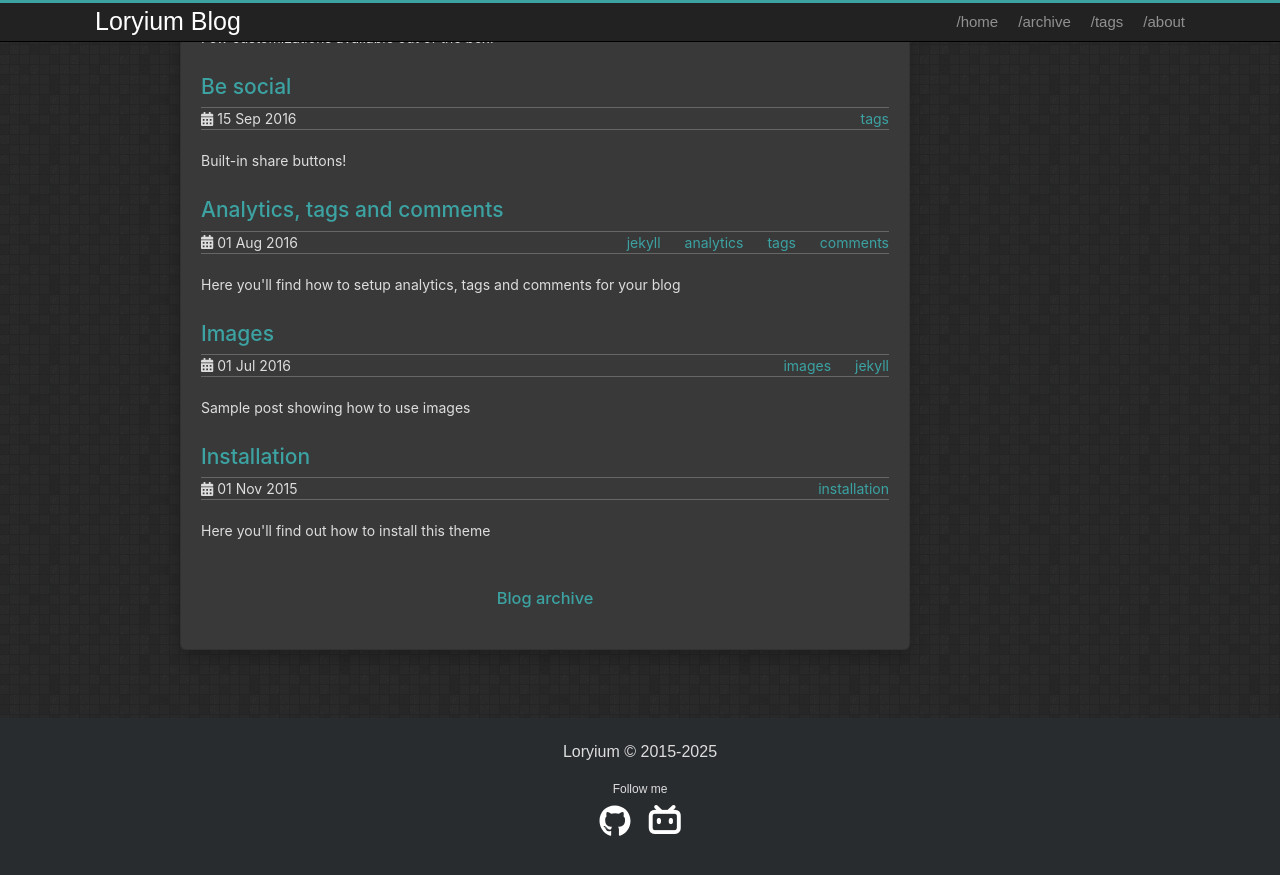
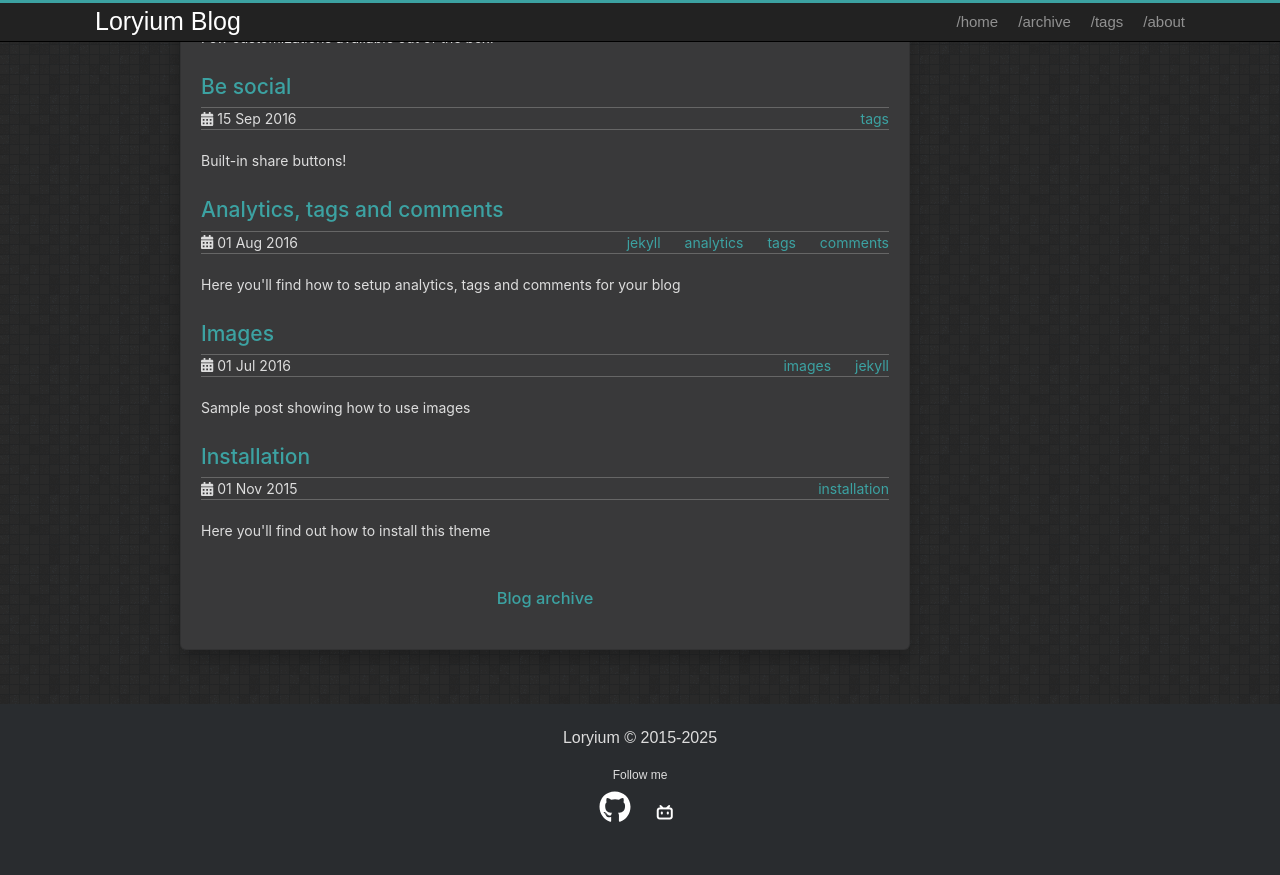
Before and after one commit to Loryium/loryium.github.io, a Jekyll site: the page built from index.html, in a window 1280 px wide and 900 px high, scrolled down 776 px. Shown: the top 875 px of the window. Built offline with Jekyll 4.4.1, drawn with Linux system fonts in a browser that asks for light colours; nearby versions of some CDN libraries; library files that are not in the unit come from our copies; the list of posts is cut into pages by our own code.

Commit message:
Update social.html

```diff
--- a/_includes/social.html
+++ b/_includes/social.html
@@ -40,7 +40,7 @@
 
   {% if site.social.bilibili %}
   <li>
-    <a title="{{ site.social.bilibili }} on Bilibili" href="https://space.bilibili.com/{{ site.social.bilibili }}" target="_blank"><i class="fa-brands fa-bilibili fa-2x"></i></a>
+    <a title="{{ site.social.bilibili }} on Bilibili" href="https://space.bilibili.com/{{ site.social.bilibili }}" target="_blank"><i class="fa-brands fa-bilibili"></i></a>
   </li>
 {% endif %}
 
```
